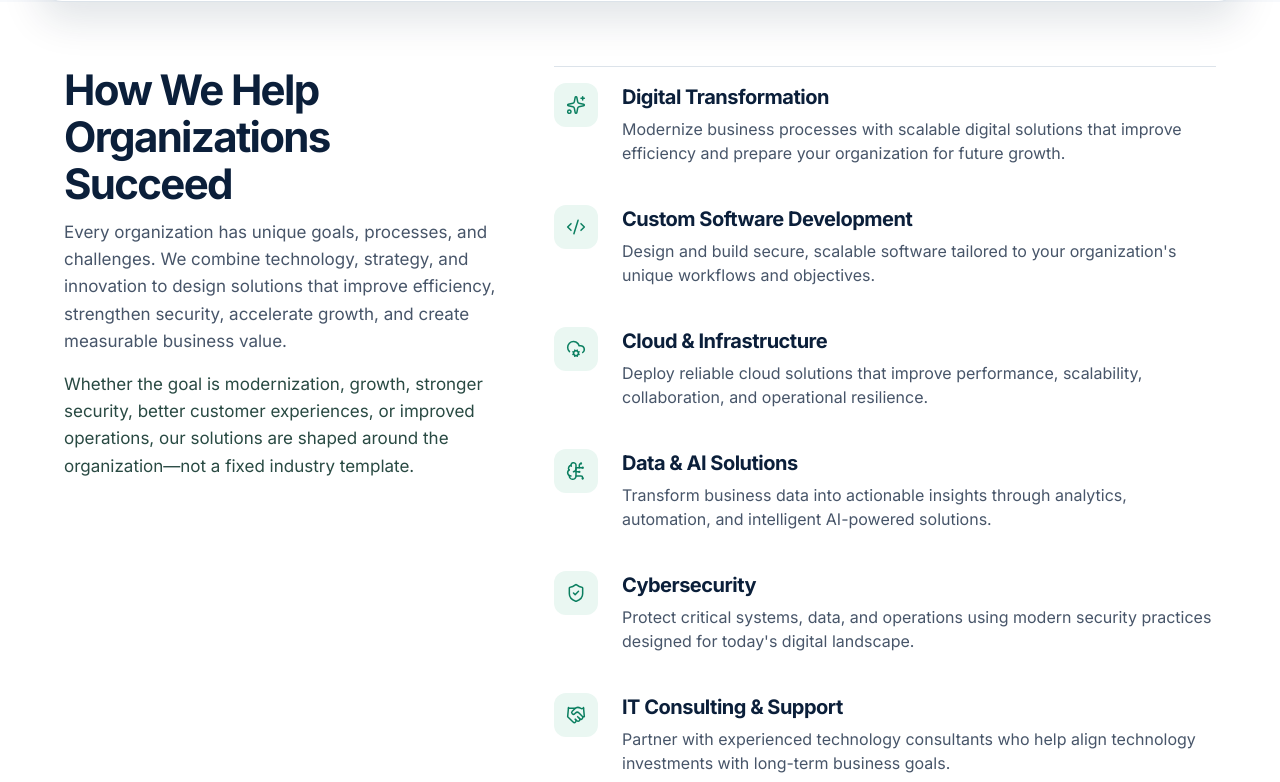
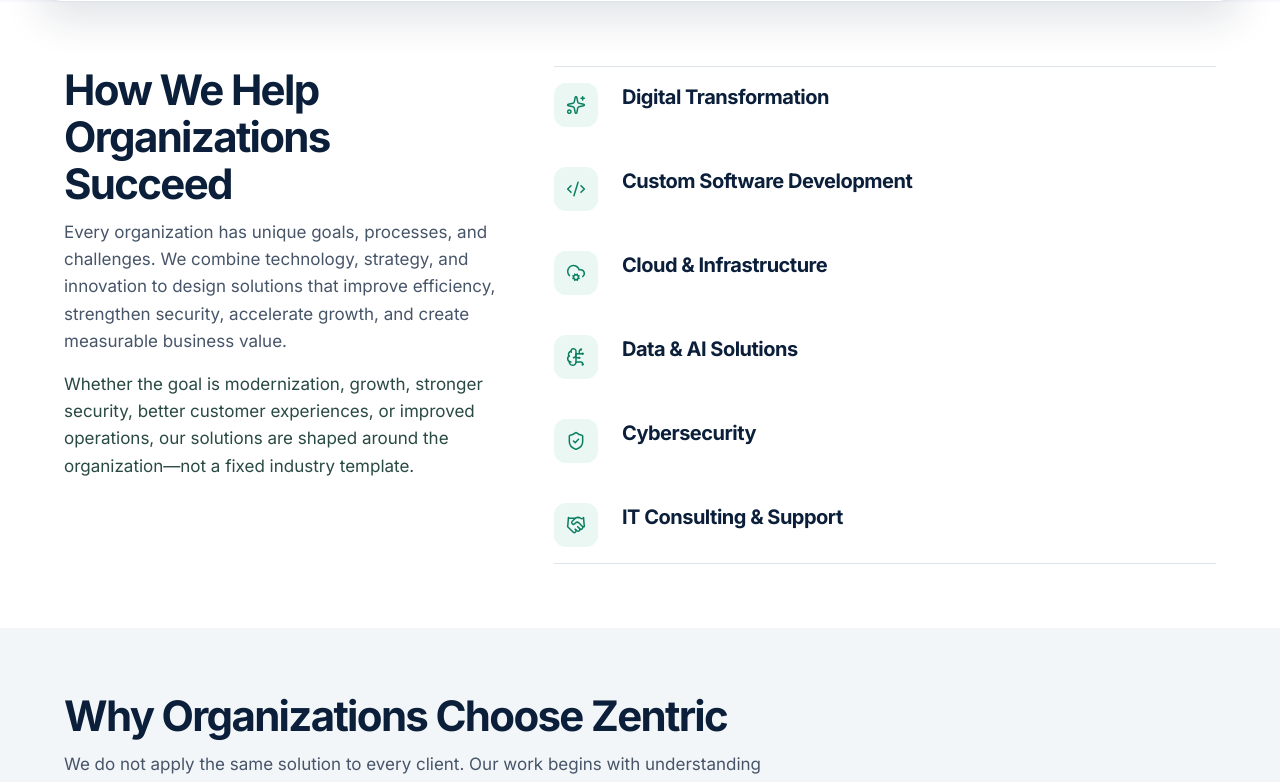
Before and after one commit to Zentric-Analytics/Zentricanalytics.com, a Next.js app: page /industries in a window 1280 px wide. Shown: the part 1168-1950 px from the top of the page. Built offline with nearby package versions, Linux system fonts and the light colour scheme.

Commit message:
Add interactive capability reveals

```diff
--- a/src/app/industries/page.tsx
+++ b/src/app/industries/page.tsx
@@ -1,7 +1,8 @@
 import type { CSSProperties } from 'react';
-import { BrainCircuit, CloudCog, Code2, Handshake, ShieldCheck, Sparkles, Target, TrendingUp, type LucideIcon } from 'lucide-react';
+import { Handshake, ShieldCheck, Target, TrendingUp, type LucideIcon } from 'lucide-react';
 import Link from 'next/link';
 import { IndustriesWeServe } from '@/components/IndustriesWeServe';
+import { OrganizationCapabilitiesReveal } from '@/components/OrganizationCapabilitiesReveal';
 import { PageShell } from '@/components/PageShell';
 import { ScrollReveal } from '@/components/ScrollReveal';
 
@@ -29,45 +30,6 @@
     Icon: Handshake,
     title: 'Long-Term Partnership',
     description: 'We support clients beyond launch through guidance, improvement, maintenance, and continued collaboration.',
-  },
-];
-
-const organizationCapabilities: Array<{ Icon: LucideIcon; title: string; description: string }> = [
-  {
-    Icon: Sparkles,
-    title: 'Digital Transformation',
-    description:
-      'Modernize business processes with scalable digital solutions that improve efficiency and prepare your organization for future growth.',
-  },
-  {
-    Icon: Code2,
-    title: 'Custom Software Development',
-    description:
-      'Design and build secure, scalable software tailored to your organization\'s unique workflows and objectives.',
-  },
-  {
-    Icon: CloudCog,
-    title: 'Cloud & Infrastructure',
-    description:
-      'Deploy reliable cloud solutions that improve performance, scalability, collaboration, and operational resilience.',
-  },
-  {
-    Icon: BrainCircuit,
-    title: 'Data & AI Solutions',
-    description:
-      'Transform business data into actionable insights through analytics, automation, and intelligent AI-powered solutions.',
-  },
-  {
-    Icon: ShieldCheck,
-    title: 'Cybersecurity',
-    description:
-      "Protect critical systems, data, and operations using modern security practices designed for today's digital landscape.",
-  },
-  {
-    Icon: Handshake,
-    title: 'IT Consulting & Support',
-    description:
-      'Partner with experienced technology consultants who help align technology investments with long-term business goals.',
   },
 ];
 
@@ -119,23 +81,7 @@
             </p>
           </header>
 
-          <div className="border-y border-[#DCE3EA]">
-            {organizationCapabilities.map(({ Icon, title, description }, index) => (
-              <article style={{ '--industries-reveal-delay': `${index * 75}ms` } as CSSProperties} className="industries-child-reveal group grid grid-cols-[2.75rem_minmax(0,1fr)] gap-x-3 py-4 first:pt-4 last:pb-4 not-last:border-b not-last:border-[#DCE3EA] sm:grid-cols-[3.25rem_minmax(0,1fr)] sm:gap-x-4 sm:py-5" key={title}>
-                <span className="flex size-10 items-center justify-center rounded-xl bg-[#EAF7F2] text-[#0B7F60] transition-transform duration-200 ease-out group-hover:translate-x-0.5 sm:size-11">
-                  <Icon aria-hidden="true" className="size-5" strokeWidth={1.8} />
-                </span>
-                <div className="min-w-0">
-                  <h3 className="text-lg font-bold leading-[1.3] tracking-[-0.025em] text-[#0B1F3A] transition-colors duration-200 ease-out group-hover:text-[#0B7F60] sm:text-xl">
-                    {title}
-                  </h3>
-                  <p className="mt-1.5 text-[0.9375rem] leading-[1.6] text-[#475569] sm:text-base">
-                    {description}
-                  </p>
-                </div>
-              </article>
-            ))}
-          </div>
+          <OrganizationCapabilitiesReveal />
         </div>
         </section>
       </ScrollReveal>
--- /dev/null
+++ b/src/components/OrganizationCapabilitiesReveal.tsx
@@ -0,0 +1,125 @@
+'use client';
+
+import { useEffect, useState, type CSSProperties } from 'react';
+import { BrainCircuit, CloudCog, Code2, Handshake, ShieldCheck, Sparkles, type LucideIcon } from 'lucide-react';
+
+const organizationCapabilities: Array<{ Icon: LucideIcon; title: string; description: string }> = [
+  {
+    Icon: Sparkles,
+    title: 'Digital Transformation',
+    description:
+      'Modernize business processes with scalable digital solutions that improve efficiency and prepare your organization for future growth.',
+  },
+  {
+    Icon: Code2,
+    title: 'Custom Software Development',
+    description:
+      'Design and build secure, scalable software tailored to your organization\'s unique workflows and objectives.',
+  },
+  {
+    Icon: CloudCog,
+    title: 'Cloud & Infrastructure',
+    description:
+      'Deploy reliable cloud solutions that improve performance, scalability, collaboration, and operational resilience.',
+  },
+  {
+    Icon: BrainCircuit,
+    title: 'Data & AI Solutions',
+    description:
+      'Transform business data into actionable insights through analytics, automation, and intelligent AI-powered solutions.',
+  },
+  {
+    Icon: ShieldCheck,
+    title: 'Cybersecurity',
+    description:
+      "Protect critical systems, data, and operations using modern security practices designed for today's digital landscape.",
+  },
+  {
+    Icon: Handshake,
+    title: 'IT Consulting & Support',
+    description:
+      'Partner with experienced technology consultants who help align technology investments with long-term business goals.',
+  },
+];
+
+export function OrganizationCapabilitiesReveal() {
+  const [expandedCapability, setExpandedCapability] = useState<string | null>(null);
+  const [supportsHover, setSupportsHover] = useState(false);
+
+  useEffect(() => {
+    const hoverQuery = window.matchMedia('(hover: hover) and (pointer: fine)');
+    const updateHoverSupport = () => setSupportsHover(hoverQuery.matches);
+
+    updateHoverSupport();
+    hoverQuery.addEventListener('change', updateHoverSupport);
+
+    return () => hoverQuery.removeEventListener('change', updateHoverSupport);
+  }, []);
+
+  return (
+    <div className="border-y border-[#DCE3EA]">
+      {organizationCapabilities.map(({ Icon, title, description }, index) => {
+        const descriptionId = `organization-capability-${index}-description`;
+        const isExpanded = expandedCapability === title;
+
+        return (
+          <article
+            style={{ '--industries-reveal-delay': `${index * 75}ms` } as CSSProperties}
+            className="industries-child-reveal group py-4 first:pt-4 last:pb-4 not-last:border-b not-last:border-[#DCE3EA] sm:py-5"
+            key={title}
+            onPointerEnter={() => {
+              if (supportsHover) {
+                setExpandedCapability(title);
+              }
+            }}
+            onPointerLeave={() => {
+              if (supportsHover) {
+                setExpandedCapability(null);
+              }
+            }}
+          >
+            <button
+              type="button"
+              className="grid w-full grid-cols-[2.75rem_minmax(0,1fr)] gap-x-3 text-left focus-visible:outline focus-visible:outline-2 focus-visible:outline-offset-4 focus-visible:outline-[#10B981] sm:grid-cols-[3.25rem_minmax(0,1fr)] sm:gap-x-4"
+              aria-expanded={isExpanded}
+              aria-controls={descriptionId}
+              onClick={() => {
+                if (!supportsHover) {
+                  setExpandedCapability(isExpanded ? null : title);
+                }
+              }}
+              onFocus={() => {
+                if (supportsHover) {
+                  setExpandedCapability(title);
+                }
+              }}
+              onBlur={() => {
+                if (supportsHover) {
+                  setExpandedCapability(null);
+                }
+              }}
+            >
+              <span className="flex size-10 items-center justify-center rounded-xl bg-[#EAF7F2] text-[#0B7F60] transition-transform duration-200 ease-out group-hover:translate-x-0.5 sm:size-11">
+                <Icon aria-hidden="true" className="size-5" strokeWidth={1.8} />
+              </span>
+              <span className="min-w-0">
+                <span className="block text-lg font-bold leading-[1.3] tracking-[-0.025em] text-[#0B1F3A] transition-colors duration-[275ms] ease-out group-hover:text-[#0B7F60] group-focus-within:text-[#0B7F60] sm:text-xl">
+                  {title}
+                </span>
+                <span
+                  id={descriptionId}
+                  className="block max-h-0 overflow-hidden opacity-0 transition-[max-height,opacity] duration-[275ms] ease-out group-hover:max-h-28 group-hover:opacity-100 group-focus-within:max-h-28 group-focus-within:opacity-100 data-[expanded=true]:max-h-28 data-[expanded=true]:opacity-100"
+                  data-expanded={isExpanded}
+                >
+                  <span className="mt-1.5 block text-[0.9375rem] leading-[1.6] text-[#475569] sm:text-base">
+                    {description}
+                  </span>
+                </span>
+              </span>
+            </button>
+          </article>
+        );
+      })}
+    </div>
+  );
+}
```
